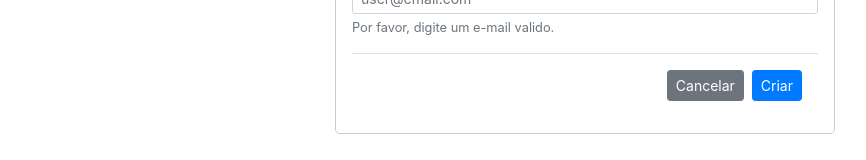
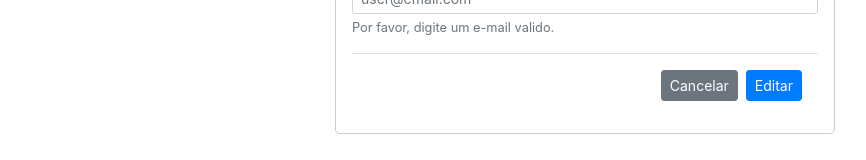
Before and after one commit to eduhebbel/pi-desofuscamento, a React (Create React App) app in the folder frontend/: page /edit/1 in a window 1280 px wide. Shown: the part 501-661 px from the top of the page, without its empty margins (55-921 px from the left). Built offline with nearby package versions, Linux system fonts and the light colour scheme; no server answers.

Commit message:
Change name of button depending on form mode

```diff
--- a/frontend/src/components/UsersForm.js
+++ b/frontend/src/components/UsersForm.js
@@ -95,6 +95,7 @@ class UsersForm extends React.Component {
     }
 
     render(){
+        console.log(this.props)
         return(
             <Row>
                 <Col>
@@ -124,7 +125,7 @@ class UsersForm extends React.Component {
                                 </Form.Group>
                                 <Modal.Footer>
                                     <Button size="sm"  variant="secondary" onClick={this.handleCancel}>Cancelar</Button>
-                                    <Button size="sm" variant="primary" type="Submit">Criar</Button>{' '}
+                                    <Button size="sm" variant="primary" type="Submit">{"usersId" in this.props ? "Editar" : "Criar"}</Button>{' '}
                                 </Modal.Footer>
                             </Form>
                         </Modal.Body>
```
